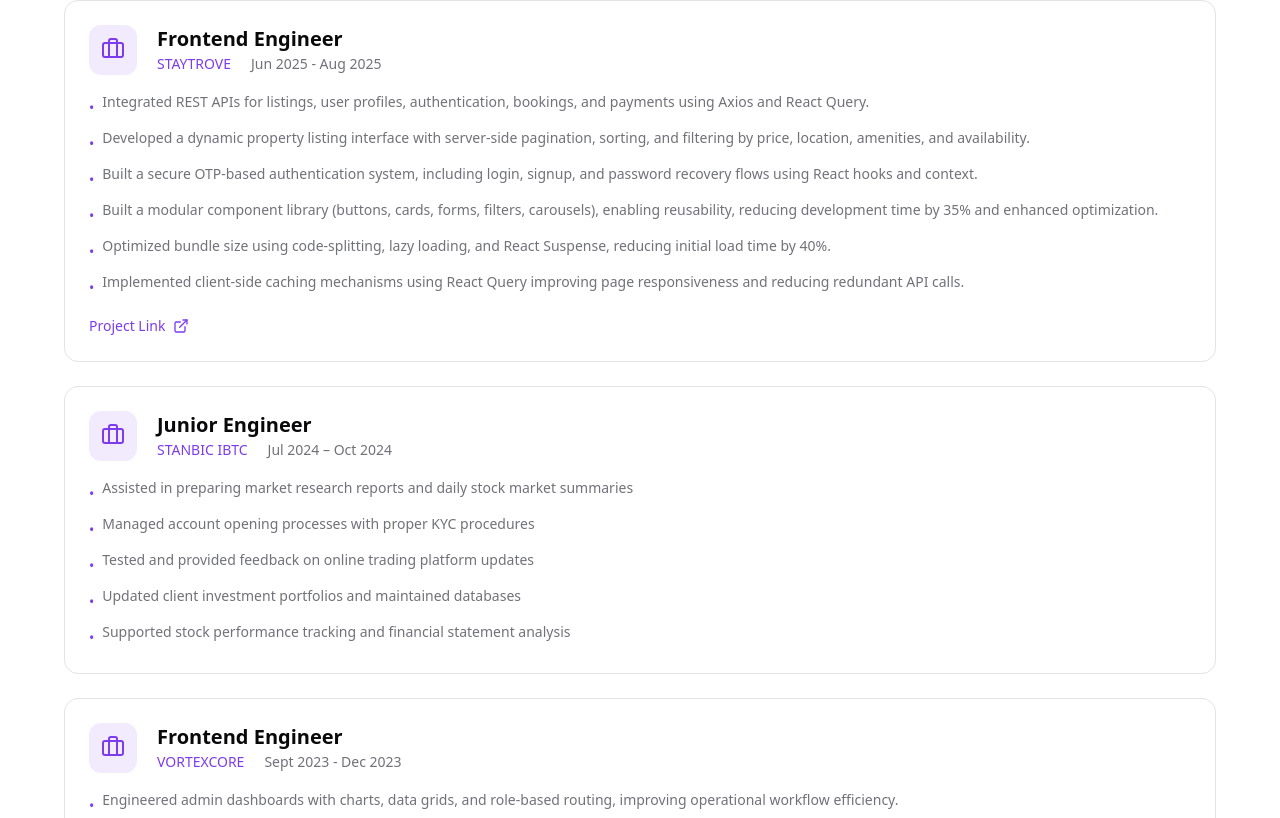
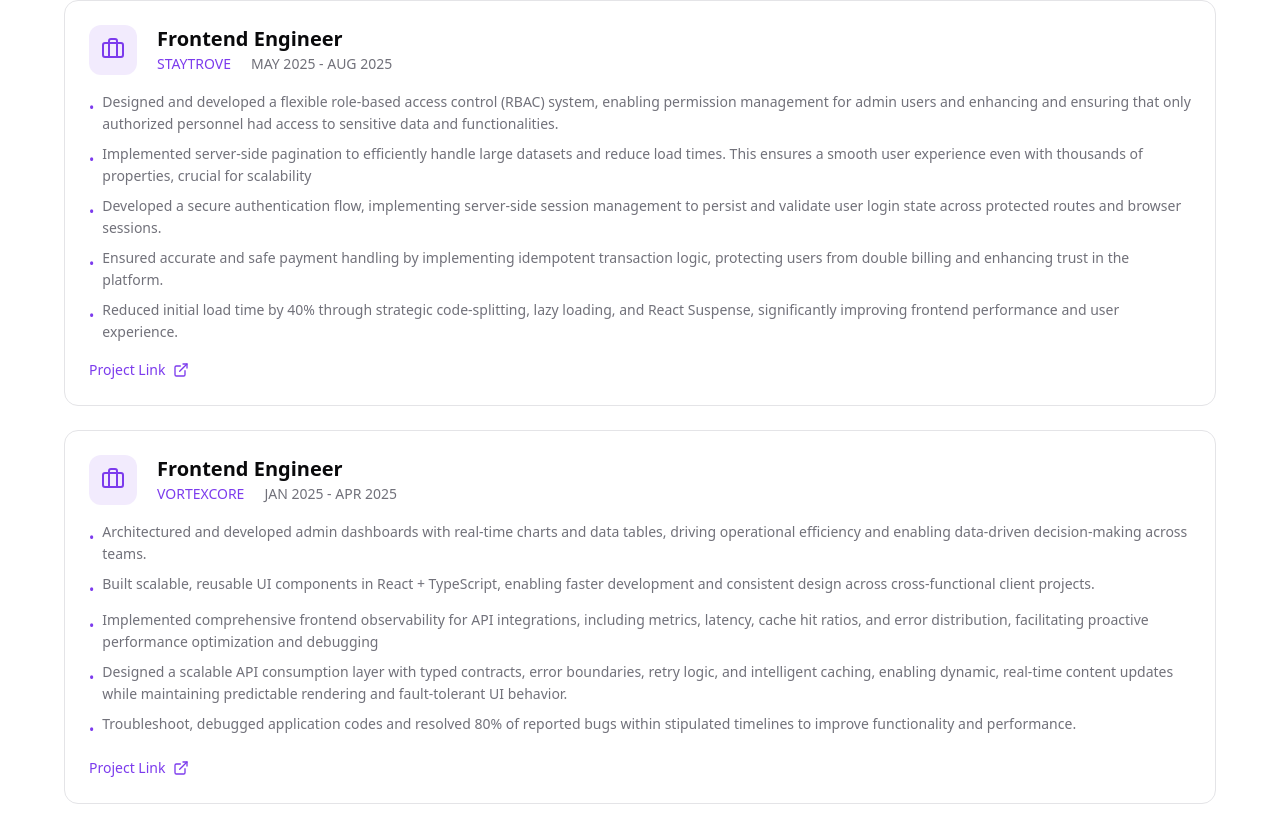
Before and after one commit to Eazicode/my-portofolio, a React (Vite) app: page / in a window 1280 px wide. Shown: the part 2262-3080 px from the top of the page. Built offline with nearby package versions, Linux system fonts and the light colour scheme; the HTML template or start-up script is replaced by a standard one; a web font is replaced by a local one.

Commit message:
refactor of the tasks done in these company

```diff
--- a/src/components/Experience.tsx
+++ b/src/components/Experience.tsx
@@ -7,41 +7,41 @@ export const Experience = () => {
     {
       title: "Frontend Engineer",
       company: "STAYTROVE",
-      period: "Jun 2025 - Aug 2025",
+      period: "MAY 2025 -  AUG 2025",
       description: [
-        "Integrated REST APIs for listings, user profiles, authentication, bookings, and payments using Axios and React Query.",
-        "Developed a dynamic property listing interface with server-side pagination, sorting, and filtering by price, location, amenities, and availability.",
-        "Built a secure OTP-based authentication system, including login, signup, and password recovery flows using React hooks and context.",
-        "Built a modular component library (buttons, cards, forms, filters, carousels), enabling reusability, reducing development time by 35% and enhanced optimization.",
-        "Optimized bundle size using code-splitting, lazy loading, and React Suspense, reducing initial load time by 40%.",
-        "Implemented client-side caching mechanisms using React Query improving page responsiveness and reducing redundant API calls.",
+        "Designed and developed a flexible role-based access control (RBAC) system, enabling permission management for admin users and enhancing and ensuring that only authorized personnel had access to sensitive data and functionalities.",
+        " Implemented server-side pagination to efficiently handle large datasets and reduce load times. This ensures a smooth user experience even with thousands of properties, crucial for scalability",
+        "Developed a secure authentication flow, implementing  server-side session management to persist and validate user login state across protected routes and browser sessions.",
+        "Ensured accurate and safe payment handling by implementing idempotent transaction logic, protecting users from double billing and enhancing trust in the platform.",
+        "Reduced initial load time by 40% through strategic code-splitting, lazy loading, and React Suspense, significantly improving frontend performance and user experience.",
       ],
       link: "http://web.staytrove.com",
     },
     {
+      title: "Frontend Engineer",
+      company: "VORTEXCORE",
+      period: "JAN 2025 - APR 2025",
+      description: [
+        "Architectured and developed admin dashboards with real-time charts and data tables, driving operational efficiency and enabling data-driven decision-making across teams.",
+        "Built scalable, reusable UI components in React + TypeScript, enabling faster development and consistent design across cross-functional client projects.",
+        "Implemented comprehensive frontend observability for API integrations, including metrics, latency, cache hit ratios, and error distribution, facilitating proactive performance optimization and debugging",
+        "Designed a scalable API consumption layer with typed contracts, error boundaries, retry logic, and intelligent caching, enabling dynamic, real-time content updates while maintaining predictable rendering and fault-tolerant UI behavior.",
+        "Troubleshoot, debugged application codes and resolved 80% of reported bugs within stipulated timelines to improve functionality and performance. ",
+      ],
+      link: "https://www.vortexcore.ca",
+    },
+    {
       title: "Junior Engineer",
-      company: "STANBIC IBTC",
+      company: "STANBIC IBTC HOLDING PLC",
       period: "Jul 2024 – Oct 2024",
       description: [
-        "Assisted in preparing market research reports and daily stock market summaries",
-        "Managed account opening processes with proper KYC procedures",
-        "Tested and provided feedback on online trading platform updates",
-        "Updated client investment portfolios and maintained databases",
-        "Supported stock performance tracking and financial statement analysis",
+        "Collaborated with designers to develop visually appealing and intuitive user interfaces for a seamless browsing experience.",
+        "Utilized various Reactjs/Nextjs front-end frameworks for efficient application development and seamless integration of UI components.",
+        "Assisting in testing and providing feedback on updates on Stanbic IBTC Stockbrokers online trading platforms.",
+        " Increased website accessibility by ensuring compliance with WCAG 2.0 guidelines and incorporating ARIA attributes.",
+        "Developed reusable components and libraries for future use, accelerating development processes and maintaining consistency across projects.",
+        "Participated in agile development processes through regular stand-ups, sprint planning sessions, reviews, and retrospectives",
       ],
-    },
-    {
-      title: "Frontend Engineer",
-      company: "VORTEXCORE",
-      period: "Sept 2023 - Dec 2023",
-      description: [
-        "Engineered admin dashboards with charts, data grids, and role-based routing, improving operational workflow efficiency.",
-        "Developed scalable React + TypeScript storefronts and reusable UI components, improving development efficiency by 35% across cross-functional client projects",
-        "Added frontend observability for all API integrations — metric reporting, latency tracking, cache hit ratios, and error distribution analysis—to continuously optimize real-time content update performance and reliability.",
-        "Designed a scalable API consumption layer with typed contracts, error boundaries, retry logic, and intelligent caching, enabling dynamic, real-time content updates while maintaining predictable rendering and fault-tolerant UI behavior.",
-        "Established a typed API integration framework using TypeScript contracts, runtime validation (Zod), and structured error boundaries, ensuring dynamic content updates remained strongly typed, resilient to backend schema drift, and safe for concurrent UI workloads.",
-      ],
-      link: "https://www.vortexcore.ca",
     },
   ];
 
```
